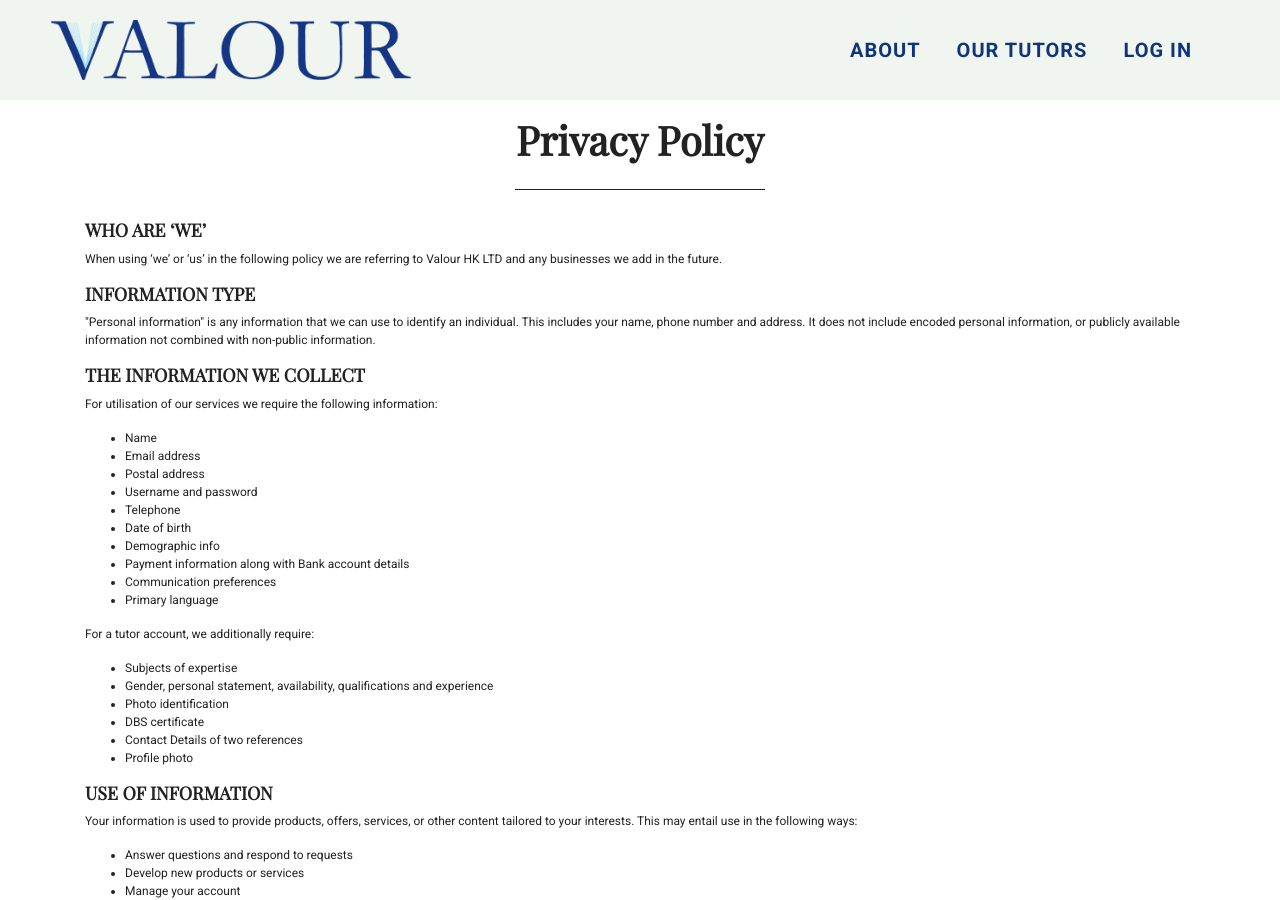
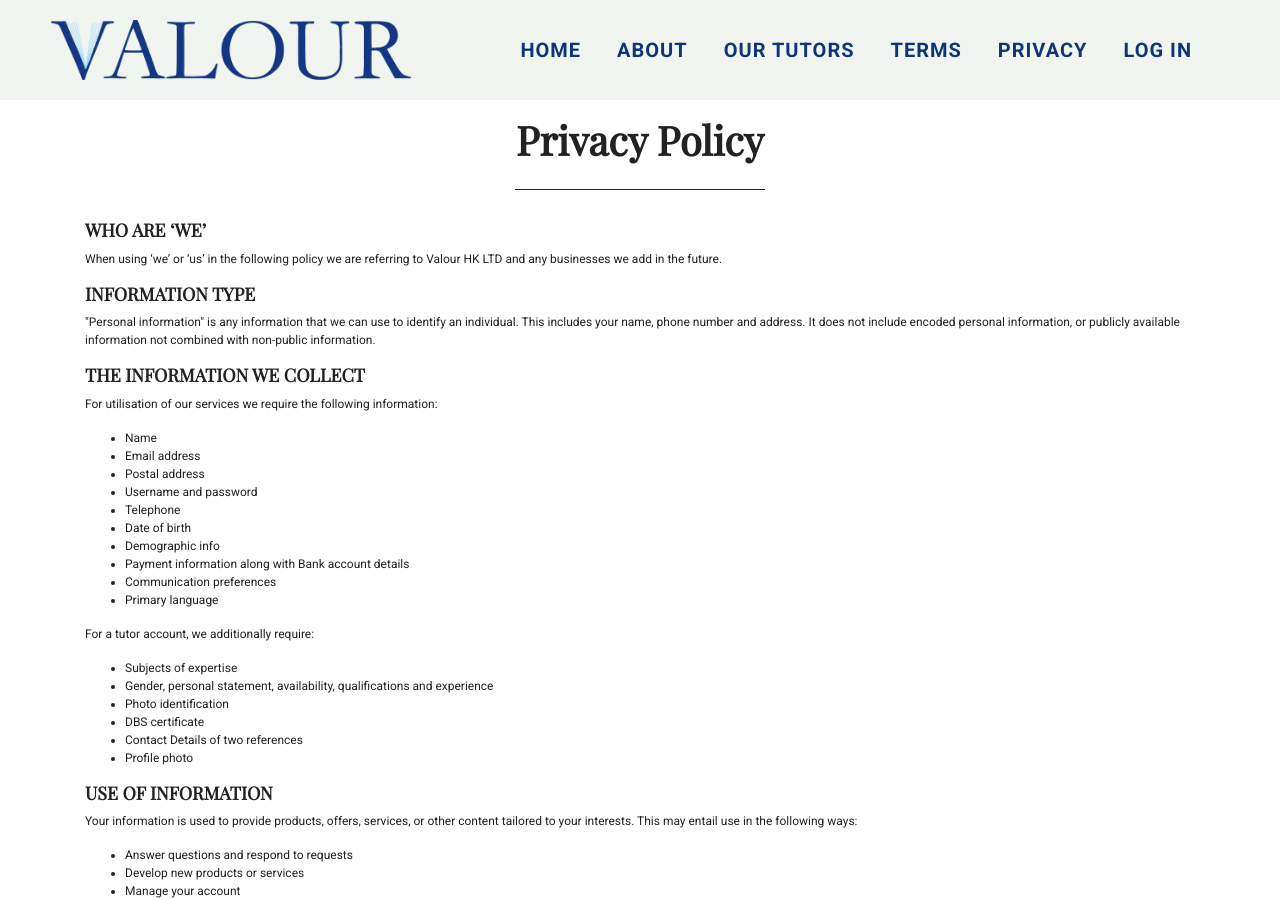
Before and after one commit to tutorcruncher-sites/valour-hk, a Jekyll site: the page built from privacy.html, in a window 1280 px wide and 900 px high. Built offline with Jekyll 4.4.1, drawn with Linux system fonts in a browser that asks for light colours.

Commit message:
Update privacy.html

```diff
--- a/_layouts/privacy.html
+++ b/_layouts/privacy.html
@@ -34,13 +34,21 @@
         <span class="navbar-toggler-icon"><i class="fa fa-bars"></i></span>
       </button>
 
-      <div class="collapse navbar-collapse" id="navbar">
+     <div class="collapse navbar-collapse" id="navbar">
         <ul class="navbar-nav ml-auto">
           <li class="nav-item active">
+            <a class="nav-link" href="#">Home</a>
+          </li> <li class="nav-item active">
             <a class="nav-link" href="{% if page.url != '/'%}/{% endif %}#about">About</a>
           </li>
           <li class="nav-item active">
             <a class="nav-link" href="{% if page.url != '/'%}/{% endif %}#our-tutors">Our Tutors</a>
+          </li>
+          <li class="nav-item active">
+            <a class="nav-link" href="/terms.html">Terms</a>
+          </li>
+          <li class="nav-item active">
+            <a class="nav-link" href="/privacy.html">Privacy</a>
           </li>
           <li class="nav-item">
             <a class="nav-link" target="_blank" href="{{ site.tutorcruncher_url }}/">Log in</a>
```
